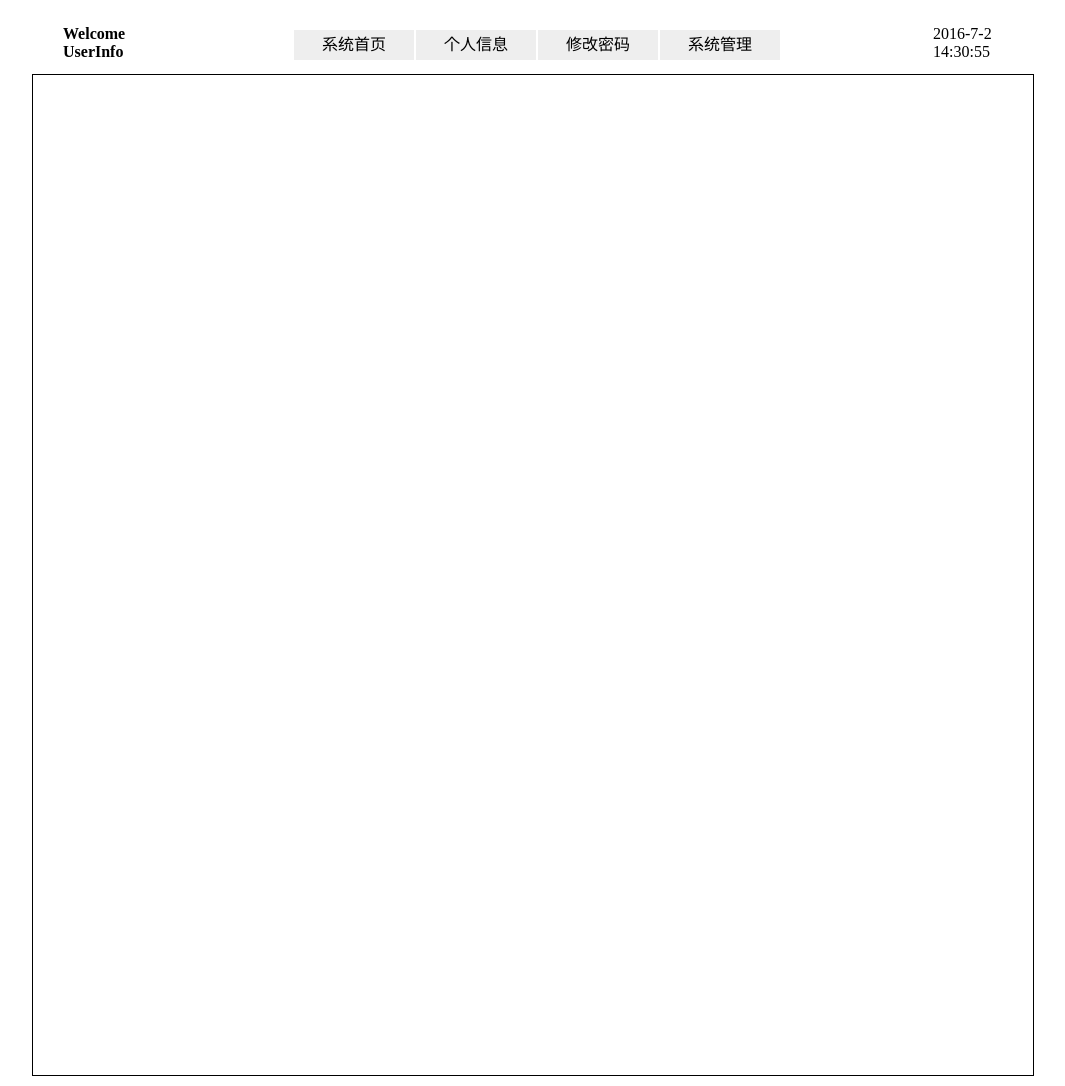
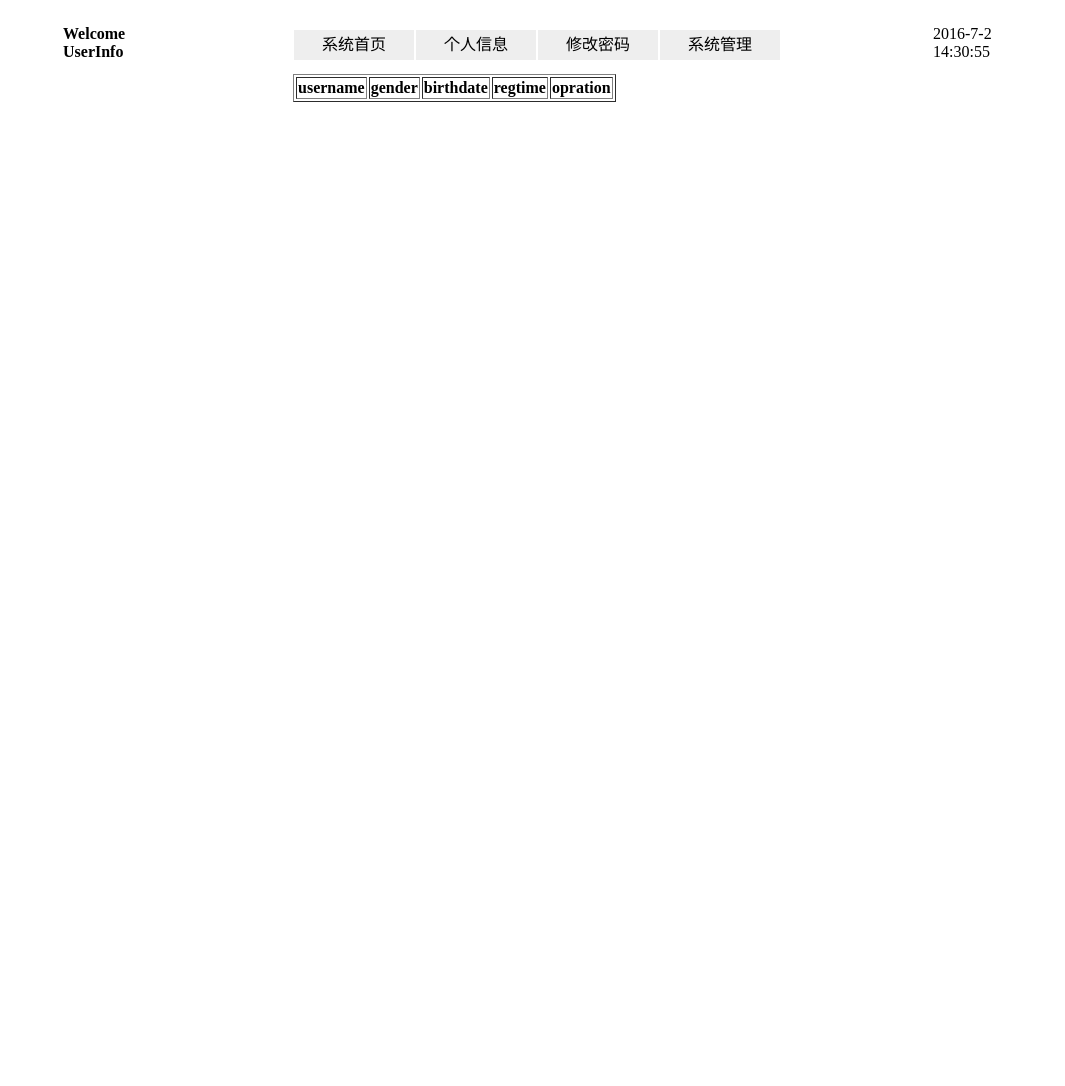
Before and after one commit to Nightwingky/MemberManagementSystem_PHP, a PHP site: page /demo/admin.php in a window 1280 px wide. Shown: the whole page, without its empty margins (107-1172 px from the left). After the commit the page ends 102 px from the top, so only its background shows below. Run offline with PHP 8.4, Linux system fonts and the light colour scheme; the visitor is signed in with stand-in values (Sample User, id 1); lists and menus that the app fills with data are empty.

Commit message:
完成了admin功能

```diff
--- a/demo/admin.php
+++ b/demo/admin.php
@@ -91,9 +91,8 @@
 		.container
 		{
 			margin:10px auto;
-			border:1px solid black;
-			width:1000px;
-			height:1000px;
+			width:480px;
+			height:suto;
 		}
 	</style>
 
@@ -155,6 +154,41 @@
 </div>
 
 <div class = "container">
+	<?php
+		$link = mysqli_connect('localhost', 'root', '666796');
+		$db_selected = mysqli_select_db($link, 'php');
+		mysqli_query($link, "set names 'utf8'");
+
+		$sqlStr = "select username, gender, birthdate, regtime from userinfo";
+		$result = mysqli_query($link, $sqlStr);
+
+		echo "<table border = '1'>";
+		echo "<tr>";
+		echo "<th>username</th>";
+		echo "<th>gender</th>";
+		echo "<th>birthdate</th>";
+		echo "<th>regtime</th>";
+		echo "<th>opration</th>";
+		echo "</tr>";
+
+		while($row = mysqli_fetch_array($result, MYSQLI_ASSOC))
+	  	{
+	    	if($row['username'] != $_SESSION["username"])
+	    	{
+	    		echo "<tr>";
+		    	echo "<td align = 'center'>" . $row['username'] . "</td>";
+		    	echo "<td align = 'center'>" . $row['gender'] . "</td>";
+		    	echo "<td align = 'center'>" . $row['birthdate'] . "</td>";
+		    	echo "<td align = 'center'>" . $row['regtime'] . "</td>";
+		    	echo "<td align = 'center'><a href = 'remove.php?id=".$row['username']."'>remove</a></td>";
+		    	echo "</tr>";
+	    	}
+	  	}
+
+		echo "</table>";
+
+		mysqli_close($link);
+	?>
 </div>
 
 </body>
```
Also changed, not shown: demo/remove.php (added, +29 -0 lines).
